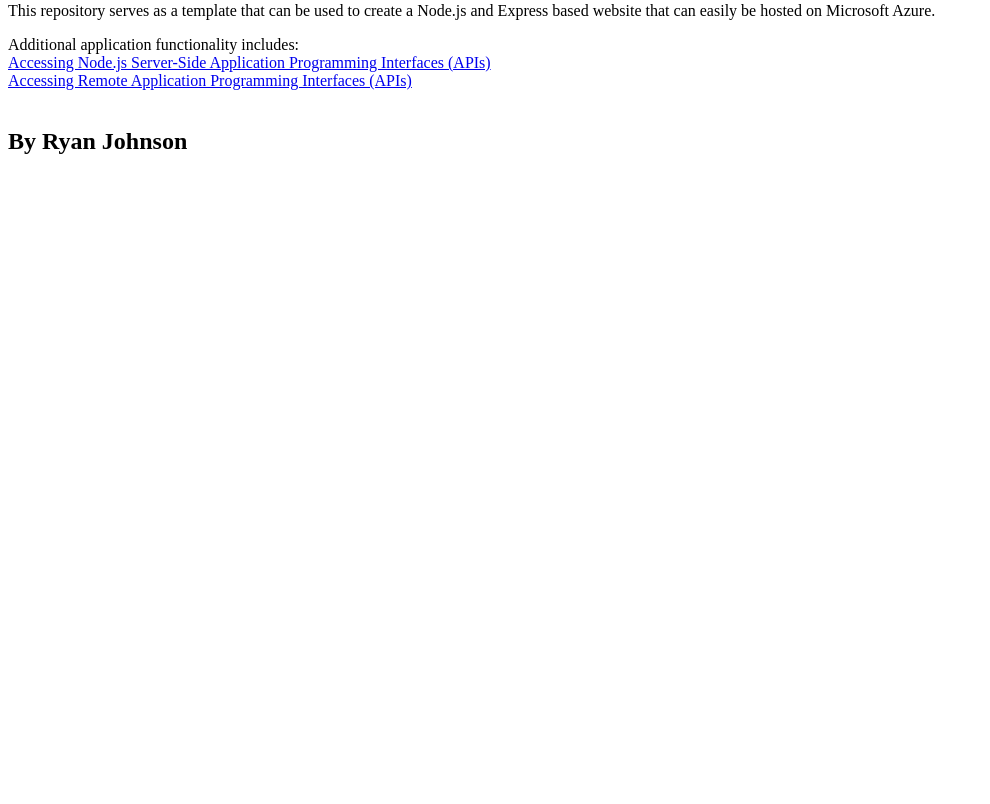
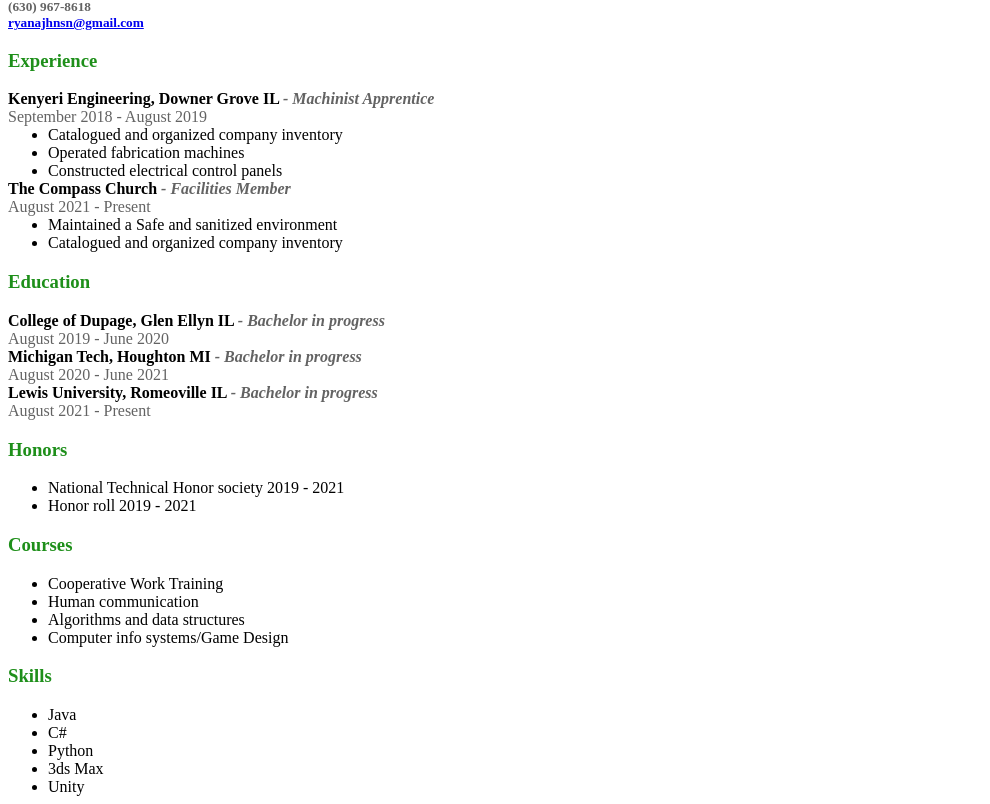
Before and after one commit to ryanajhnsn/Old-Resume-website, a website: page static/index.html in a window 1280 px wide. Shown: the part 78-882 px from the top of the page, without its empty margins (0-990 px from the left). Before the commit the page ends 800 px from the top, so only its background shows below. Drawn offline with Linux system fonts and the light colour scheme.

Commit message:
Update index.html.

```diff
--- a/static/index.html
+++ b/static/index.html
@@ -1,17 +1,55 @@
 <!DOCTYPE html>
 <html>
 <head>
-<title>Node on Azure</title>
+<title>Resume</title>
 </head>
 <body>
-<h1>Node.js and Express Hosted on Microsoft Azure Template</h1>
-<p>This repository serves as a template that can be used to create a Node.js and Express based website that can easily
-be hosted on Microsoft Azure.</p>
+<h1 style="margin : 0; padding-top:0; ">Ryan Johnson</h1>
+<h5 style="margin : 0; padding-top:0; color:#636363;">3320 Summerhill Drive</h5>
+<h5 style="margin : 0; padding-top:0; color:#636363;">Woodridge, IL 60517</h5>
+<h5 style="margin : 0; padding-top:0; color:#636363;">(630) 967-8618</h5>
+<h5 style="margin : 0; padding-top:0; color:#636363;"><a href="ryanajohnson1@lewisu.edu">ryanajhnsn@gmail.com</a></h5>
 
-Additional application functionality includes:<br />
-<a href="fetching-from-server.html">Accessing Node.js Server-Side Application Programming Interfaces (APIs)</a><br />
-<a href="fetching-remote-dog-breeds.html">Accessing Remote Application Programming Interfaces (APIs)</a><br /><br >
+<h3 style="color:#1E8F1A;">Experience</h3>
+    <p style="margin : 0; padding-top:0;"><strong>Kenyeri Engineering, Downer Grove IL <span style="color:#636363"><em> - Machinist Apprentice</em></strong></p>
+    <p style="margin : 0; padding-top:0; color:#636363;">September 2018 - August 2019</p>
+    <ul style="margin : 0; padding-top:0;">
+        <li> Catalogued and organized company inventory</li>
+        <li> Operated fabrication machines</li>
+        <li> Constructed electrical control panels</li>
+    </ul>
+    <p style="margin : 0; padding-top:0;"><strong>The Compass Church <span style="color:#636363"><em> - Facilities Member</em></strong></p>
+    <p style="margin : 0; padding-top:0; color:#636363;">August 2021 - Present</p>
+    <ul style="margin : 0; padding-top:0;">
+        <li> Maintained a Safe and sanitized environment</li>
+        <li> Catalogued and organized company inventory </li>
+    </ul>
+<h3 style="color:#1E8F1A;">Education</h3>
+    <p style="margin : 0; padding-top:0;"><strong>College of Dupage, Glen Ellyn IL <span style="color:#636363"><em> - Bachelor in progress</em></strong></p>
+    <p style="margin : 0; padding-top:0; color:#636363;">August 2019 - June 2020</p>
+    <p style="margin : 0; padding-top:0;"><strong>Michigan Tech, Houghton MI <span style="color:#636363"><em> - Bachelor in progress</em></strong></p>
+    <p style="margin : 0; padding-top:0; color:#636363;">August 2020 - June 2021</p><p style="margin : 0; padding-top:0;"><strong>Lewis University, Romeoville IL <span style="color:#636363"><em> - Bachelor in progress</em></strong></p>
+    <p style="margin : 0; padding-top:0; color:#636363;">August 2021 - Present</p>
 
-<h2>By Ryan Johnson </h2>
+<h3 style="color:#1E8F1A;">Honors</h3>
+    <ul style="margin : 0; padding-top:0;">
+        <li> National Technical Honor society 2019 - 2021</li>
+        <li> Honor roll 2019 - 2021 </li>
+    </ul>
+<h3 style="color:#1E8F1A;">Courses</h3>
+    <ul style="margin : 0; padding-top:0;">
+        <li> Cooperative Work Training</li>
+        <li> Human communication </li>
+        <li> Algorithms and data structures </li>
+        <li> Computer info systems/Game Design </li>
+    </ul>
+<h3 style="color:#1E8F1A;">Skills</h3>
+    <ul style="margin : 0; padding-top:0;">
+        <li>Java</li>
+        <li>C#</li>
+        <li>Python</li>
+        <li>3ds Max</li>
+        <li>Unity</li>
+    </ul>
 </body>
 </html>
```
